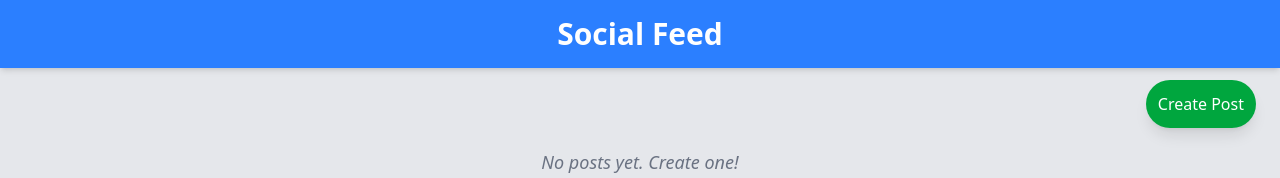
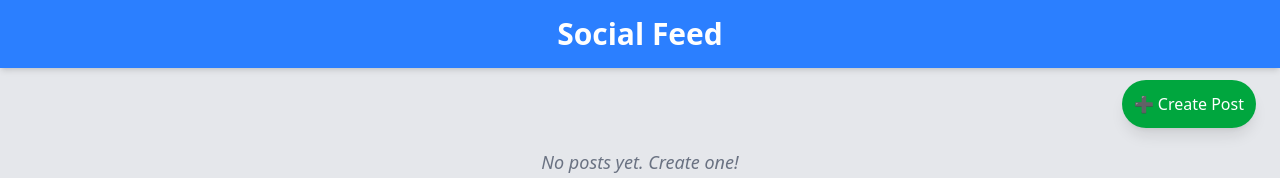
Before and after one commit to shrey-s12/social_app, a React (Vite) app: page / in a window 1280 px wide. Shown: the top 178 px of the page. Built offline with nearby package versions, Linux system fonts and the light colour scheme.

Commit message:
Modification

```diff
--- a/src/pages/Home.jsx
+++ b/src/pages/Home.jsx
@@ -23,7 +23,7 @@ const Home = () => {
                     onClick={() => openModal()}
                     className="fixed top-20 right-6 bg-green-600 text-white p-3 rounded-full shadow-lg hover:bg-green-700 transition"
                 >
-                    Create Post
+                    ➕ Create Post
                 </button>
 
                 <PostList openModal={openModal} />
```
